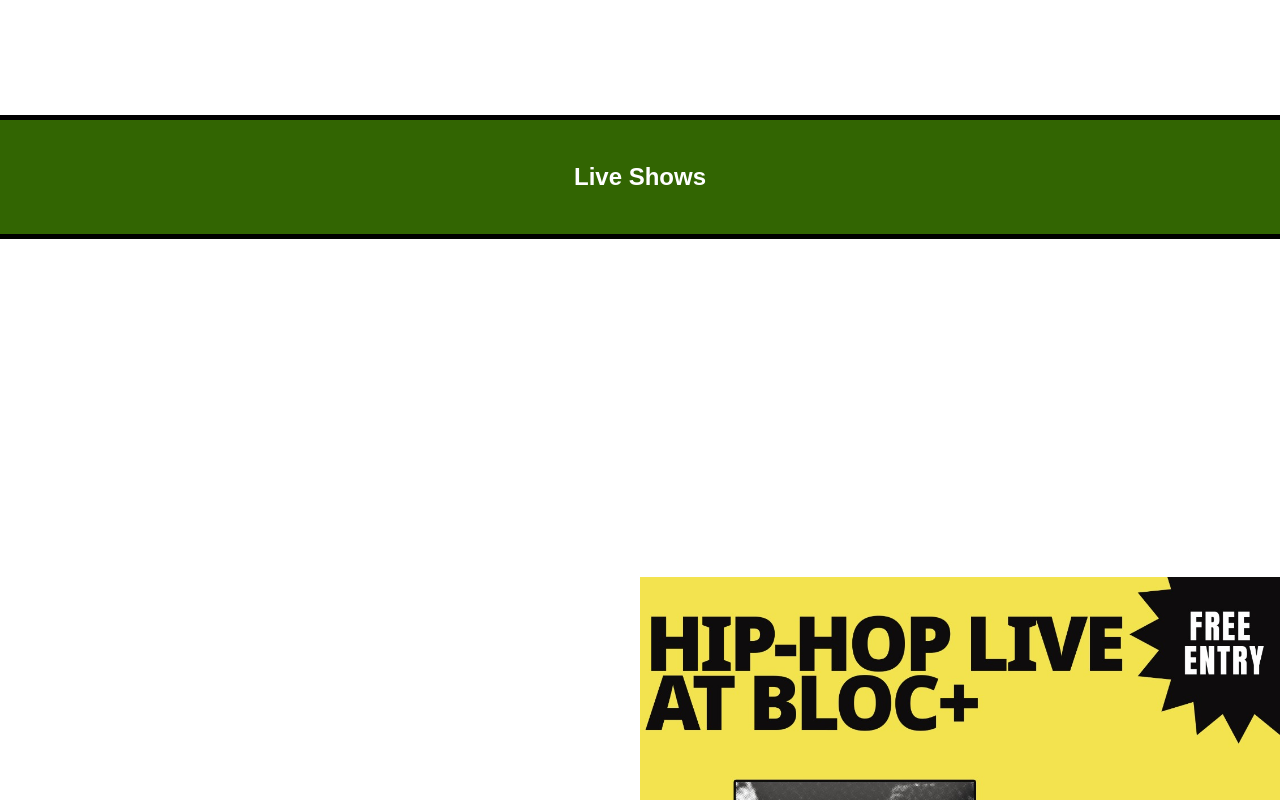
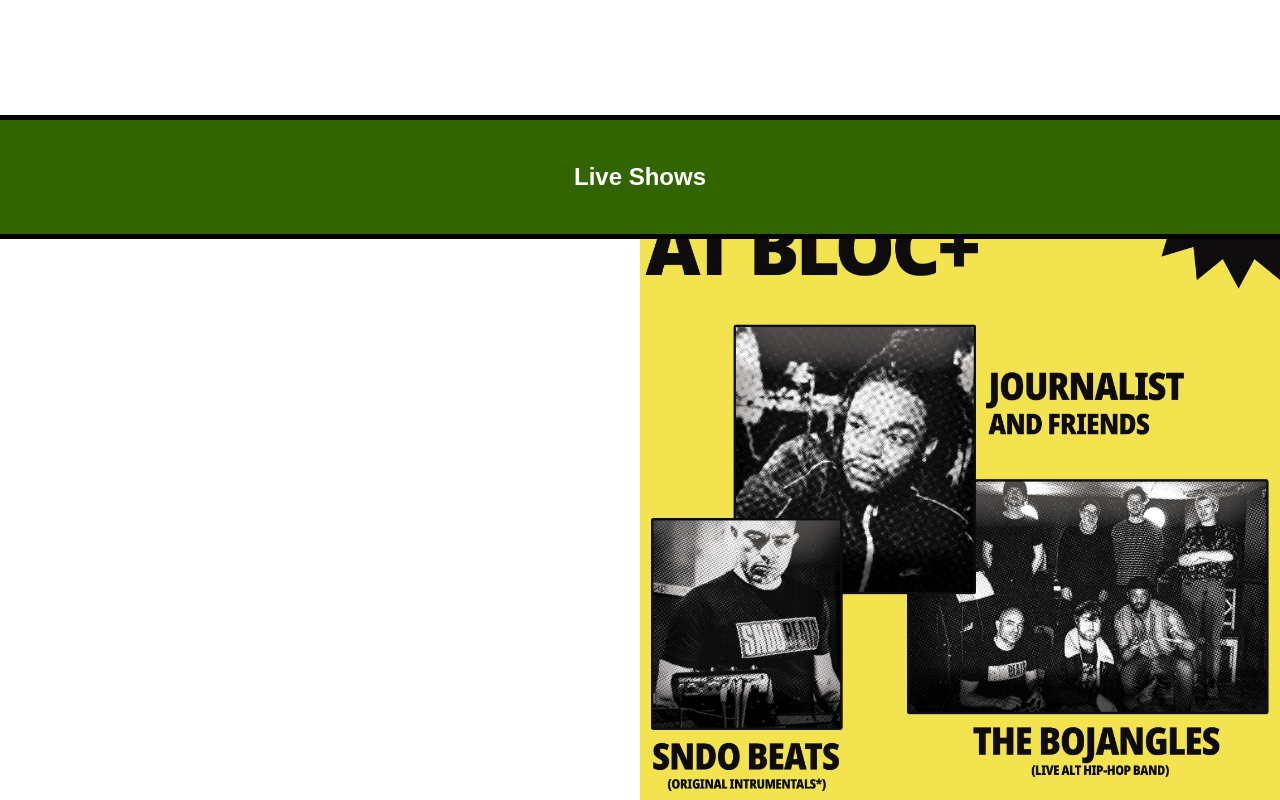
Before and after one commit to Mik20393/the-bojangles-web-app, a Next.js app: page / in a window 1280 px wide. Shown: the part 1480-2280 px from the top of the page. Built offline with nearby package versions, Linux system fonts and the light colour scheme.

Commit message:
Update poster styling

```diff
--- a/src/components/tourSection.js
+++ b/src/components/tourSection.js
@@ -15,7 +15,7 @@ export default function TourSection() {
             <div className={styles.posterContentContainer}>
                 <Image
                     src={gigPoster}
-                    fill={true}
+                    alt="Gig poster for the upcoming bojangles gig"
                     width={16}
                     height={9}
                     layout="responsive"
--- a/src/components/tourSection.module.css
+++ b/src/components/tourSection.module.css
@@ -4,9 +4,8 @@
 }
 
 .posterContentContainer {
-    position:relative;
-    display: inline-block;
     width: 50%;
+    margin: 0 auto;
 }
 
 @media (max-width: 600px) {
```
